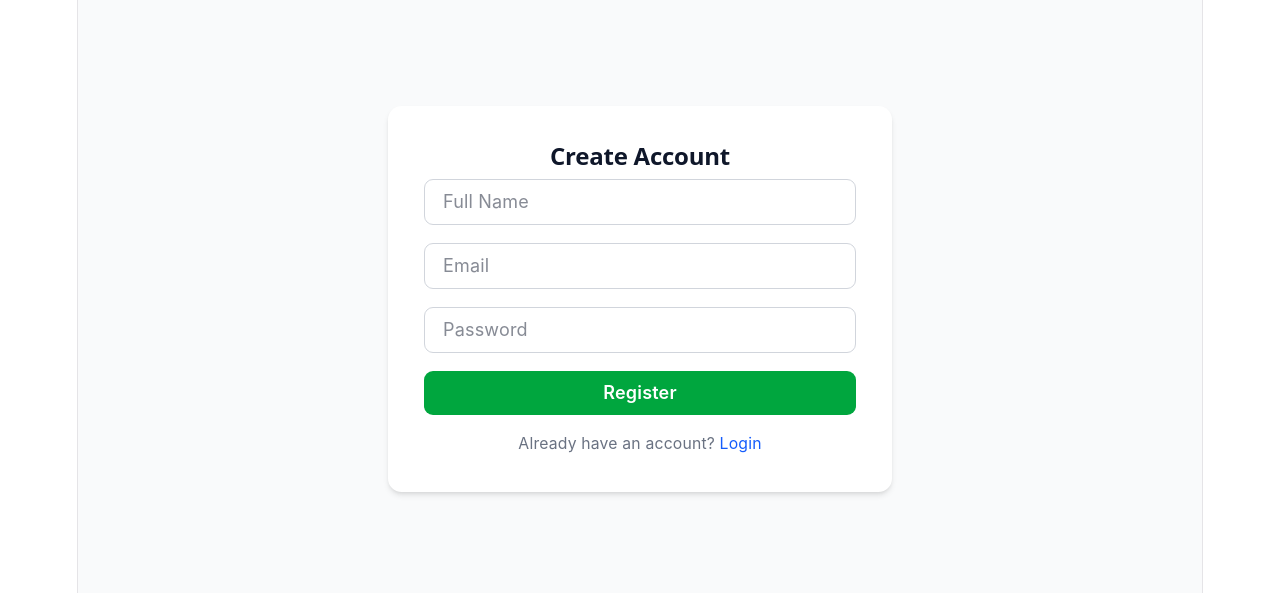
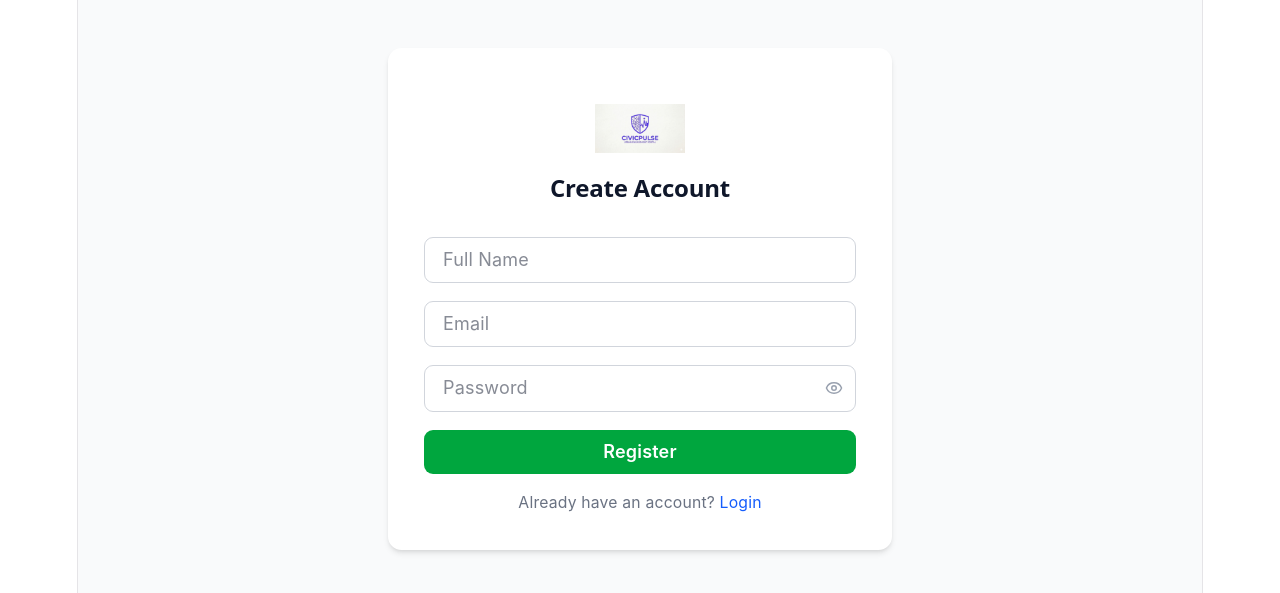
Before and after one commit to madhu-vanthi-2517/civicpulse, a React app in the folder frontend/: page /register in a window 1280 px wide. Shown: the part 101-694 px from the top of the page. Built offline with nearby package versions, Linux system fonts and the light colour scheme; the HTML template or start-up script is replaced by a standard one.

Commit message:
style: added logo branding and password visibility eye toggles to auth page

```diff
--- a/frontend/src/pages/citizen/Login.jsx
+++ b/frontend/src/pages/citizen/Login.jsx
@@ -2,12 +2,14 @@ import { useState } from "react";
 import { useNavigate } from "react-router-dom";
 import { useAuth } from "../../context/AuthContext";
 import { api } from "../../api";
+import { Eye, EyeOff } from "lucide-react"; // 👁️ Import icons
 
 export default function Login() {
   const [email, setEmail] = useState("");
   const [password, setPassword] = useState("");
   const [error, setError] = useState("");
   const [loading, setLoading] = useState(false);
+  const [showPassword, setShowPassword] = useState(false); // 👁️ Visibility State
   const { login } = useAuth();
   const navigate = useNavigate();
 
@@ -21,11 +23,9 @@ export default function Login() {
     try {
       const data = await api.login(email, password);
 
-      // DEBUG: View your database backend payload structure in the console
       console.log("Database Auth Response Object:", data);
 
       if (data.access_token) {
-        // Safe string sanitization for Postgres casing variations
         const cleanedRole = data.role ? data.role.toLowerCase().trim() : "";
         console.log("Processed normalized user role string:", cleanedRole);
 
@@ -34,14 +34,17 @@ export default function Login() {
           data.access_token
         );
 
-        // Redirect precisely to match App.jsx route protection logic
+        // Standard timing offset allows the Context API state to complete mapping safely
+        setTimeout(() => {
           if (cleanedRole === "authority" || cleanedRole === "admin") {
             console.log("Routing directly to Authority Admin Dashboard...");
-          navigate("/admin");
+            navigate("/admin", { replace: true });
           } else {
             console.log("Routing directly to Citizen Submission Hub...");
-          navigate("/submit");
+            navigate("/submit", { replace: true });
           }
+        }, 100);
+
       } else {
         setError(data.detail || "Invalid credentials");
       }
@@ -56,9 +59,19 @@ export default function Login() {
   return (
     <div className="min-h-screen flex items-center justify-center bg-gray-50">
       <div className="bg-white p-8 rounded-xl shadow-md w-full max-w-md">
-        <h2 className="text-2xl font-bold text-center text-gray-800 mb-6">
+
+        {/* Unified Clean Branding Header */}
+        <div className="flex flex-col items-center mb-6">
+          <img
+            src="/logo_civicpulse.jpeg"
+            alt="CivicPulse Logo"
+            className="w-20 h-20 object-contain"
+          />
+          <h2 className="text-2xl font-bold text-center text-gray-800 mt-2">
             CivicPulse Login
           </h2>
+        </div>
+
         <div className="flex flex-col gap-4">
           <input
             type="email"
@@ -67,18 +80,31 @@ export default function Login() {
             onChange={(e) => setEmail(e.target.value)}
             className="border border-gray-300 rounded-lg px-4 py-2 focus:outline-none focus:ring-2 focus:ring-blue-500"
           />
+
+          {/* Password field with Eye Toggle Icon */}
+          <div className="relative w-full">
             <input
-            type="password"
+              type={showPassword ? "text" : "password"}
               placeholder="Password"
               value={password}
               onChange={(e) => setPassword(e.target.value)}
-            className="border border-gray-300 rounded-lg px-4 py-2 focus:outline-none focus:ring-2 focus:ring-blue-500"
+              className="w-full border border-gray-300 rounded-lg px-4 py-2 pr-10 focus:outline-none focus:ring-2 focus:ring-blue-500"
             />
+            <button
+              type="button"
+              onClick={() => setShowPassword(!showPassword)}
+              className="absolute right-3 top-1/2 -translate-y-1/2 text-gray-400 hover:text-gray-600 focus:outline-none"
+            >
+              {showPassword ? <EyeOff size={18} /> : <Eye size={18} />}
+            </button>
+          </div>
+
           {error && (
             <p className="text-sm text-red-500 text-center">
               {error}
             </p>
           )}
+
           <button
             onClick={handleLogin}
             disabled={loading}
@@ -86,6 +112,7 @@ export default function Login() {
           >
             {loading ? "Logging in..." : "Login"}
           </button>
+
           <p className="text-center text-sm text-gray-500">
             Don't have an account?{" "}
             <a href="/register" className="text-blue-600 hover:underline">
--- a/frontend/src/pages/citizen/Register.jsx
+++ b/frontend/src/pages/citizen/Register.jsx
@@ -1,6 +1,7 @@
 import { useState } from "react";
 import { useNavigate } from "react-router-dom";
 import { api } from "../../api";
+import { Eye, EyeOff } from "lucide-react"; // 👁️ Import icons
 
 export default function Register() {
   const [name, setName] = useState("");
@@ -8,6 +9,7 @@ export default function Register() {
   const [password, setPassword] = useState("");
   const [error, setError] = useState("");
   const [loading, setLoading] = useState(false);
+  const [showPassword, setShowPassword] = useState(false); // 👁️ Visibility State
   const navigate = useNavigate();
 
   const handleRegister = async () => {
@@ -32,60 +34,72 @@ export default function Register() {
   };
 
   return (
-    <div className="min-h-screen flex items-center
-                    justify-center bg-gray-50">
-      <div className="bg-white p-8 rounded-xl shadow-md
-                      w-full max-w-md">
-        <h2 className="text-2xl font-bold text-center
-                       text-gray-800 mb-6">
+    <div className="min-h-screen flex items-center justify-center bg-gray-50">
+      <div className="bg-white p-8 rounded-xl shadow-md w-full max-w-md">
+
+        {/* Unified Clean Branding Header */}
+        <div className="flex flex-col items-center mb-6">
+          <img
+            src="/logo_civicpulse.jpeg"
+            alt="CivicPulse Logo"
+            className="w-20 h-20 object-contain"
+          />
+          <h2 className="text-2xl font-bold text-center text-gray-800 mt-2">
             Create Account
           </h2>
+        </div>
+
         <div className="flex flex-col gap-4">
           <input
             type="text"
             placeholder="Full Name"
             value={name}
             onChange={(e) => setName(e.target.value)}
-            className="border border-gray-300 rounded-lg
-                       px-4 py-2 focus:outline-none
-                       focus:ring-2 focus:ring-blue-500"
+            className="border border-gray-300 rounded-lg px-4 py-2 focus:outline-none focus:ring-2 focus:ring-blue-500"
           />
           <input
             type="email"
             placeholder="Email"
             value={email}
             onChange={(e) => setEmail(e.target.value)}
-            className="border border-gray-300 rounded-lg
-                       px-4 py-2 focus:outline-none
-                       focus:ring-2 focus:ring-blue-500"
+            className="border border-gray-300 rounded-lg px-4 py-2 focus:outline-none focus:ring-2 focus:ring-blue-500"
           />
+
+          {/* Password field with Eye Toggle Icon */}
+          <div className="relative w-full">
             <input
-            type="password"
+              type={showPassword ? "text" : "password"}
               placeholder="Password"
               value={password}
               onChange={(e) => setPassword(e.target.value)}
-            className="border border-gray-300 rounded-lg
-                       px-4 py-2 focus:outline-none
-                       focus:ring-2 focus:ring-blue-500"
+              className="w-full border border-gray-300 rounded-lg px-4 py-2 pr-10 focus:outline-none focus:ring-2 focus:ring-blue-500"
             />
+            <button
+              type="button"
+              onClick={() => setShowPassword(!showPassword)}
+              className="absolute right-3 top-1/2 -translate-y-1/2 text-gray-400 hover:text-gray-600 focus:outline-none"
+            >
+              {showPassword ? <EyeOff size={18} /> : <Eye size={18} />}
+            </button>
+          </div>
+
           {error && (
             <p className="text-sm text-red-500 text-center">
               {error}
             </p>
           )}
+
           <button
             onClick={handleRegister}
             disabled={loading}
-            className="bg-green-600 text-white py-2
-                       rounded-lg hover:bg-green-700
-                       font-semibold disabled:opacity-50"
+            className="bg-green-600 text-white py-2 rounded-lg hover:bg-green-700 font-semibold disabled:opacity-50"
           >
             {loading ? "Registering..." : "Register"}
           </button>
+
           <p className="text-center text-sm text-gray-500">
             Already have an account?{" "}
-            <a href="/login"
-               className="text-blue-600 hover:underline">
+            <a href="/login" className="text-blue-600 hover:underline">
               Login
             </a>
           </p>
```
Lines whose indentation alone changed are shown as unchanged.
